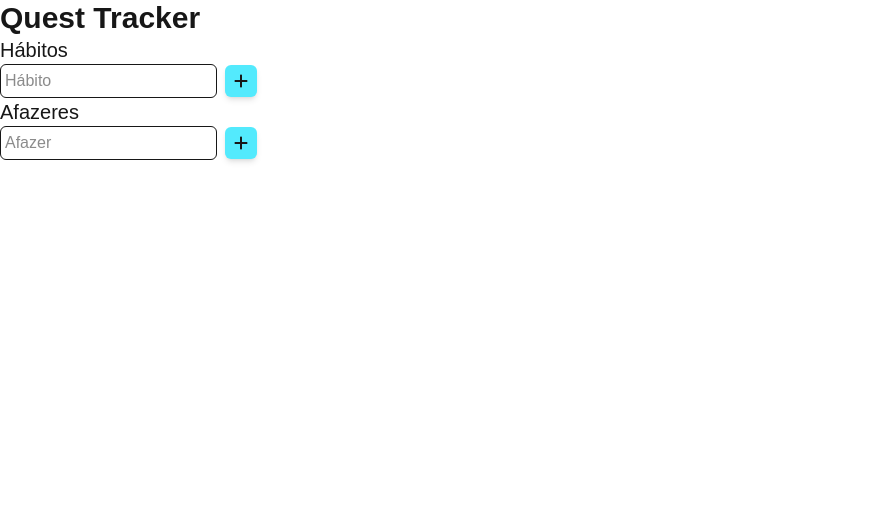
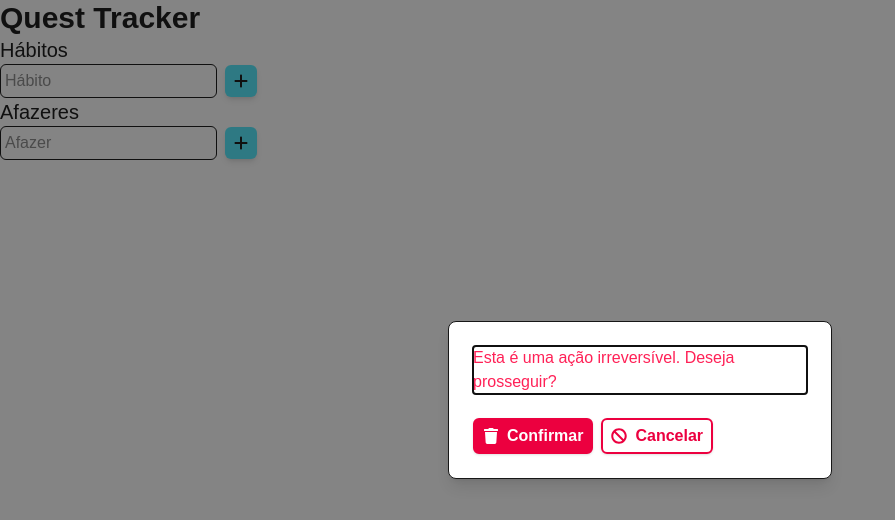
Before and after one commit to gab-souza-martins/gamified-habit-tracker, a Next.js app: page / in a window 1280 px wide. Shown: the top 520 px of the page, without its empty margins (0-895 px from the left). Built offline with nearby package versions, Linux system fonts and the light colour scheme.

Commit message:
Criado componente ConfirmRemove.tsx

```diff
--- /dev/null
+++ b/src/app/Components/ConfirmRemove.tsx
@@ -0,0 +1,74 @@
+import React from "react";
+import { FaBan, FaTrash } from "react-icons/fa";
+
+interface ConfirmRemoveProps {
+   confirmRemove: () => void;
+   closeRemove: () => void;
+}
+
+const ConfirmRemove: React.FC<ConfirmRemoveProps> = ({
+   confirmRemove,
+   closeRemove,
+}) => {
+   const handleConfirm = (e: React.MouseEvent<HTMLButtonElement>) => {
+      e.preventDefault();
+      confirmRemove();
+      closeRemove();
+   };
+
+   const focusRef = React.useRef<HTMLParagraphElement>(null);
+   React.useEffect(() => {
+      if (focusRef.current) {
+         focusRef.current.focus();
+      }
+   }, []);
+
+   return (
+      <div className="w-screen h-screen fixed top-0 left-0 bg-neutral-950/50 flex justify-center items-center z-10">
+         <div
+            className="border p-6 rounded-lg shadow-lg w-70 sm:w-96"
+            style={{
+               backgroundColor: "var(--background)",
+               //    borderColor: "var(--light-foreground)",
+            }}
+         >
+            <p
+               className="text-rose-500"
+               role="alert"
+               aria-live="assertive"
+               ref={focusRef}
+               tabIndex={-1}
+            >
+               Esta é uma ação irreversível. Deseja prosseguir?
+            </p>
+            <br />
+
+            <div className="flex gap-2">
+               <button
+                  onClick={handleConfirm}
+                  className="cursor-pointer rounded-md flex items-center gap-2 py-1 px-2
+                            text-white bg-rose-600 border-2 border-rose-600 shadow-sm
+                            hover:bg-rose-700 hover:border-rose-700 hover:shadow-xl transition duration-75 ease-in-out
+                            active:bg-rose-800 active:border-rose-800 active:shadow-md
+                             focus:outline-2 focus:outline-rose-600 focus:outline-offset-2"
+               >
+                  <FaTrash />
+                  <span className="font-semibold">Confirmar</span>
+               </button>
+
+               <button
+                  onClick={closeRemove}
+                  className="cursor-pointer rounded-md flex items-center gap-2 py-1 px-2 border-2 border-rose-600 shadow-sm
+                            text-rose-600 hover:bg-rose-600 hover:text-white hover:shadow-xl transition duration-75 ease-in-out
+                            active:bg-rose-700 active:text-white active:border-rose-700 active:shadow-md"
+               >
+                  <FaBan />
+                  <span className="font-semibold">Cancelar</span>
+               </button>
+            </div>
+         </div>
+      </div>
+   );
+};
+
+export default ConfirmRemove;
--- a/src/app/page.tsx
+++ b/src/app/page.tsx
@@ -1,10 +1,20 @@
 "use client";
+import ConfirmRemove from "./Components/ConfirmRemove";
 import HabitList from "./Components/HabitList";
 import TodoList from "./Components/TodoList";
 
 const Home = () => {
    return (
       <>
+         <ConfirmRemove
+            confirmRemove={function (): void {
+               throw new Error("Function not implemented.");
+            }}
+            closeRemove={function (): void {
+               throw new Error("Function not implemented.");
+            }}
+         />
+
          <h1 className="text-3xl font-bold">Quest Tracker</h1>
 
          <HabitList />
```
